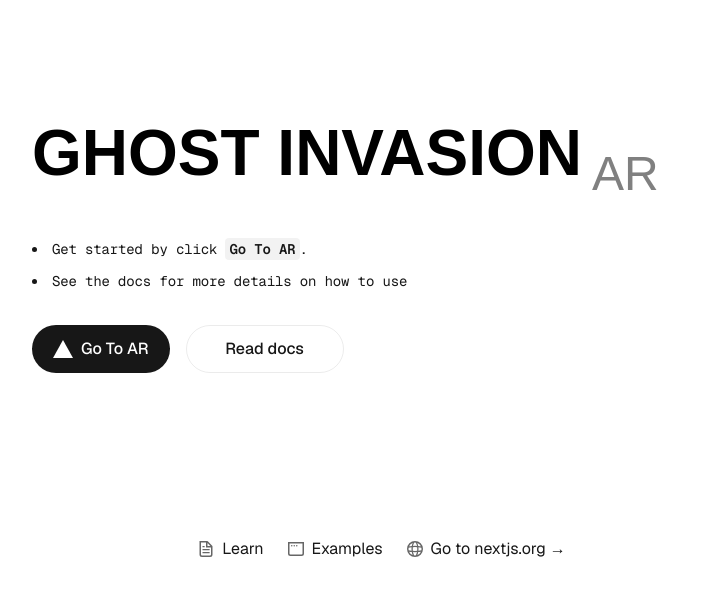
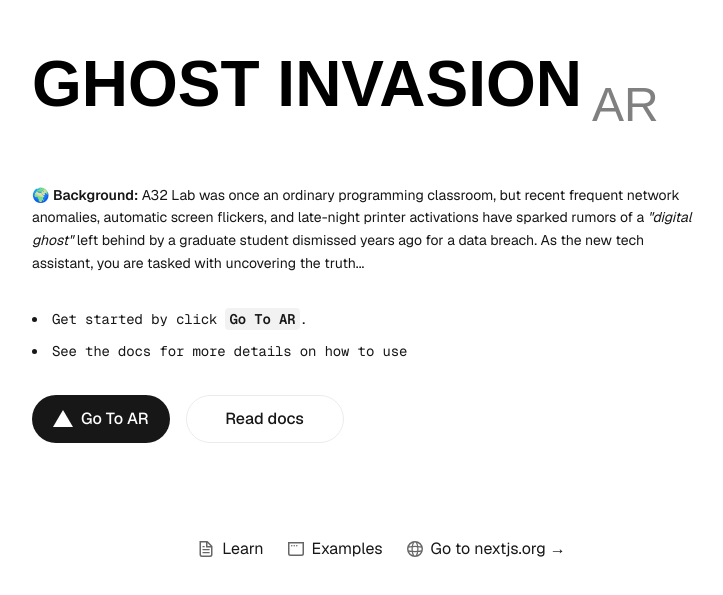
Before and after one commit to leonardo-zhu/ghost-invasion-ar, a Next.js app: page / in a window 1280 px wide. Shown: the part 161-756 px from the top of the page, without its empty margins (258-981 px from the left). Built offline with nearby package versions, Linux system fonts and the light colour scheme.

Commit message:
:speech_balloon: update some texts

```diff
--- a/src/app/ar/page.tsx
+++ b/src/app/ar/page.tsx
@@ -29,7 +29,7 @@
 		<>
 			<ARCanvas containerRef={containerRef} loading={loading} />
 			<div className="absolute top-10 left-1/2 -translate-x-1/2 text-white bg-black/60 px-4 py-2 rounded-xl z-[1010]">
-				请使用手机横屏浏览
+				Please use landscape mode on your phone
 			</div>
 			<StepProvider externalStep={currentStep}>
 				<Step />
--- a/src/app/page.tsx
+++ b/src/app/page.tsx
@@ -12,6 +12,15 @@
 					height={100}
 					priority
 				/>
+				<p className="text-sm mt-4 leading-relaxed text-center sm:text-left max-w-2xl">
+					🌍 <span className="font-semibold">Background:</span> A32 Lab was once
+					an ordinary programming classroom, but recent frequent network
+					anomalies, automatic screen flickers, and late-night printer
+					activations have sparked rumors of a{' '}
+					<span className="italic">&#34;digital ghost&#34;</span> left behind by
+					a graduate student dismissed years ago for a data breach. As the new
+					tech assistant, you are tasked with uncovering the truth...
+				</p>
 				<ul className="list-inside list-disc text-sm/6 text-center sm:text-left font-[family-name:var(--font-geist-mono)]">
 					<li className="mb-2 tracking-[-.01em]">
 						Get started by click{' '}
```
